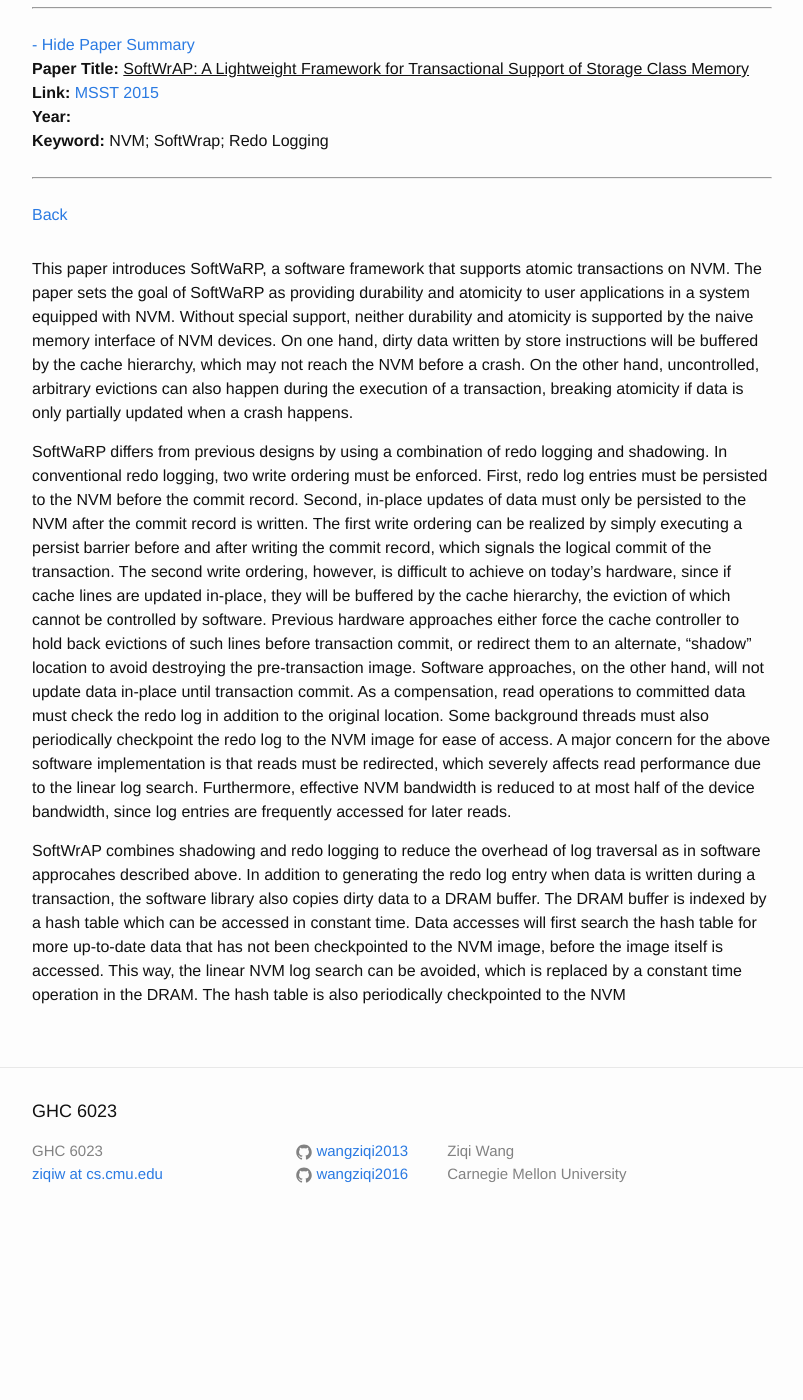
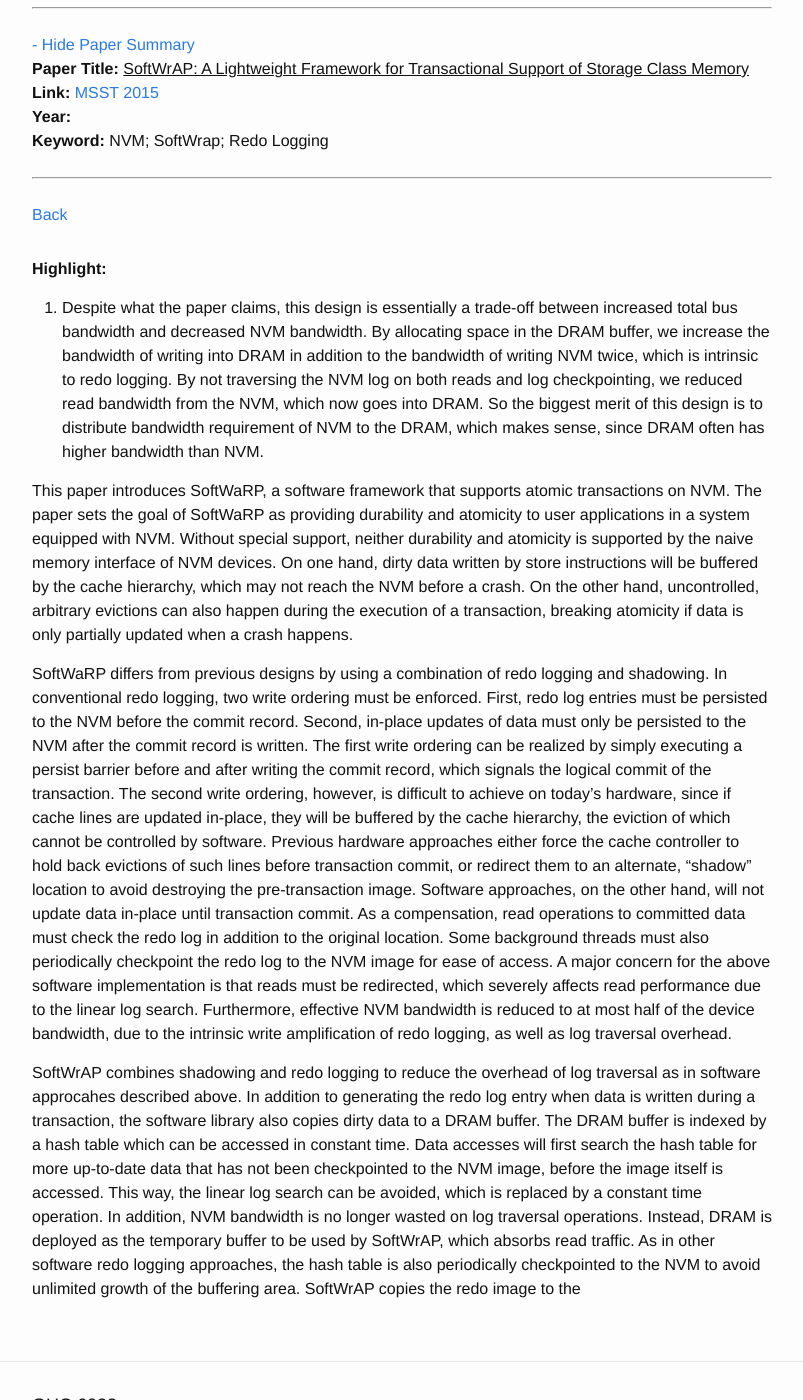
Before and after one commit to wangziqi2013/wangziqi2013.github.io, a Jekyll site: the page built from _posts/2020-08-05-softwrap.markdown, in a window 1280 px wide and 1400 px high, scrolled down 277 px. Shown: the whole window, without its empty margins (238-1041 px from the left). Built offline with Jekyll 4.4.1, drawn with Linux system fonts in a browser that asks for light colours; before the commit the page ends 1522 px from its top, so only the background shows below that.

Commit message:
Adding highlight

```diff
--- a/_posts/2020-08-05-softwrap.markdown
+++ b/_posts/2020-08-05-softwrap.markdown
@@ -12,6 +12,15 @@ htm_cd:
 htm_cr:
 version_mgmt:
 ---
+
+**Highlight:**
+
+1. Despite what the paper claims, this design is essentially a trade-off between increased total bus bandwidth and decreased
+   NVM bandwidth. By allocating space in the DRAM buffer, we increase the bandwidth of writing into DRAM in addition to
+   the bandwidth of writing NVM twice, which is intrinsic to redo logging. By not traversing the NVM log on both reads
+   and log checkpointing, we reduced read bandwidth from the NVM, which now goes into DRAM.
+   So the biggest merit of this design is to distribute bandwidth requirement of NVM to the DRAM, which makes sense, since
+   DRAM often has higher bandwidth than NVM.
 
 This paper introduces SoftWaRP, a software framework that supports atomic transactions on NVM. The paper sets the goal
 of SoftWaRP as providing durability and atomicity to user applications in a system equipped with NVM. Without special
@@ -33,11 +42,14 @@ As a compensation, read operations to committed data must check the redo log in
 Some background threads must also periodically checkpoint the redo log to the NVM image for ease of access.
 A major concern for the above software implementation is that reads must be redirected, which severely affects read
 performance due to the linear log search. Furthermore, effective NVM bandwidth is reduced to at most half of the
-device bandwidth, since log entries are frequently accessed for later reads.
+device bandwidth, due to the intrinsic write amplification of redo logging, as well as log traversal overhead.
 
 SoftWrAP combines shadowing and redo logging to reduce the overhead of log traversal as in software approcahes described
 above. In addition to generating the redo log entry when data is written during a transaction, the software library also
 copies dirty data to a DRAM buffer. The DRAM buffer is indexed by a hash table which can be accessed in constant time.
 Data accesses will first search the hash table for more up-to-date data that has not been checkpointed to the NVM image,
-before the image itself is accessed. This way, the linear NVM log search can be avoided, which is replaced by a constant
-time operation in the DRAM. The hash table is also periodically checkpointed to the NVM
+before the image itself is accessed. This way, the linear log search can be avoided, which is replaced by a constant
+time operation. In addition, NVM bandwidth is no longer wasted on log traversal operations. Instead, DRAM is deployed
+as the temporary buffer to be used by SoftWrAP, which absorbs read traffic.
+As in other software redo logging approaches, the hash table is also periodically checkpointed to the NVM to avoid
+unlimited growth of the buffering area. SoftWrAP copies the redo image to the
```
